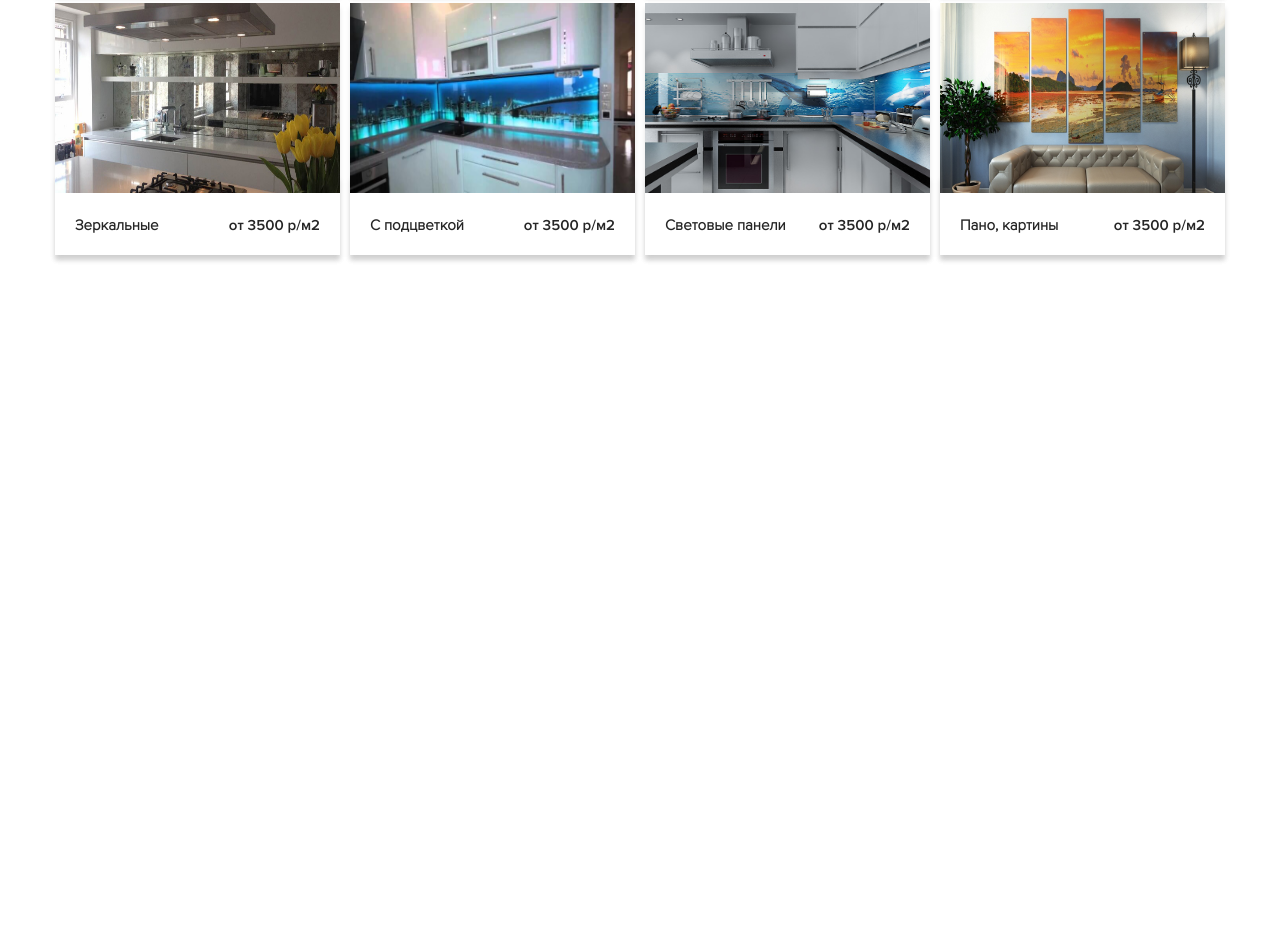
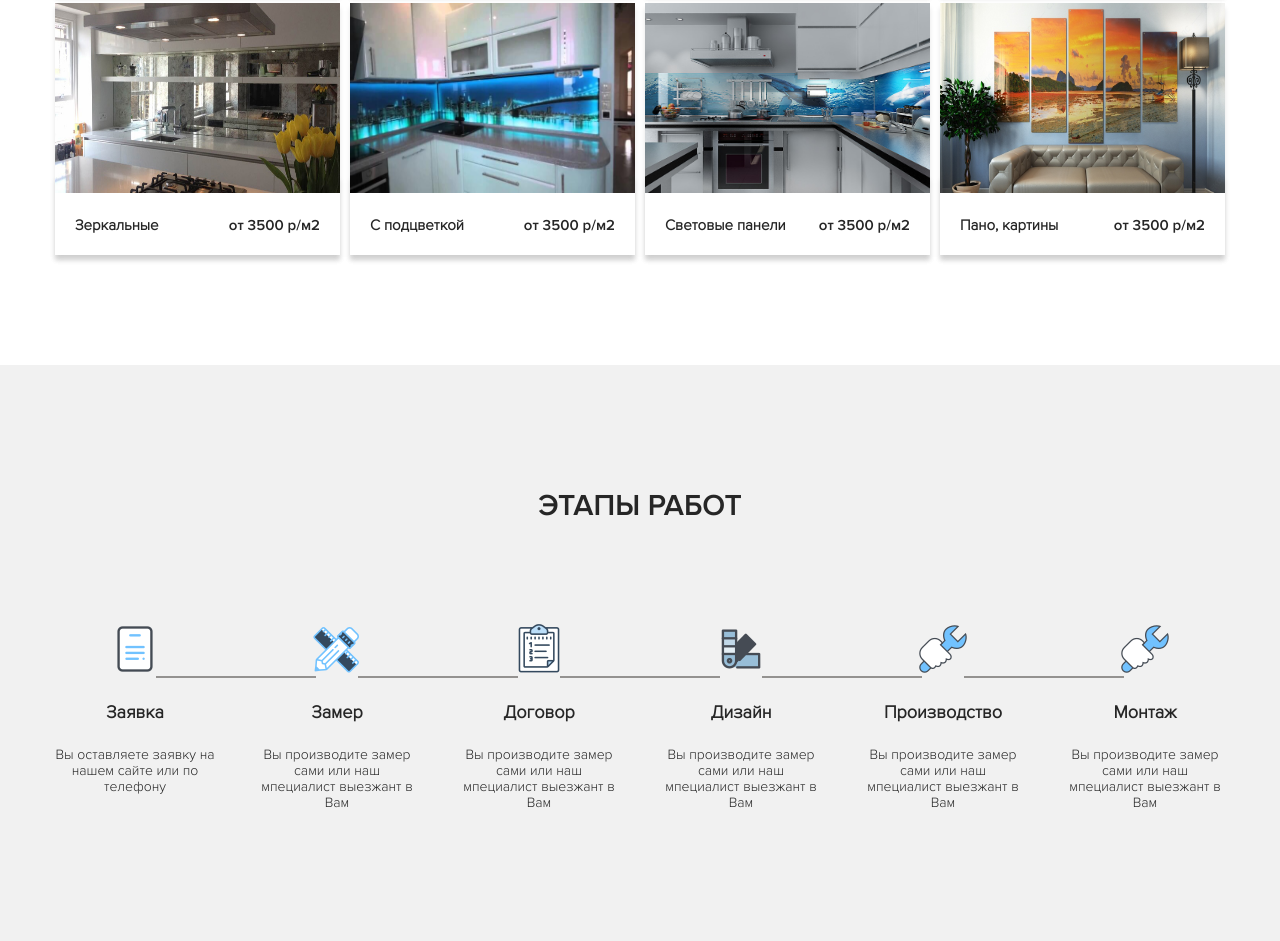
Before and after one commit to MyOnClick/skinali, a plain HTML site: page index.html in a window 1280 px wide. Shown: the part 4478-5419 px from the top of the page. Before the commit the page ends 4843 px from the top, so only its background shows below. Drawn offline with Linux system fonts and the light colour scheme; a script that the page names is missing.

Commit message:
Сверстан  Блог 7

```diff
--- a/css/blocks/_price.scss
+++ b/css/blocks/_price.scss
@@ -53,7 +53,7 @@
 	 display: flex;
 	 justify-content: space-between;
  }
- @media(max-width:991px) {
+ @media(max-width:1199px) {
 	.price {
 		&-block {
 				justify-content: center;
--- /dev/null
+++ b/css/blocks/_step.scss
@@ -0,0 +1,53 @@
+.step {
+	position: relative;
+	text-align: center;
+	&__title {
+		font-size: 18px;
+	}
+	&:last-child {
+		&:before {
+			display: none;
+		}
+	}
+	&:before {
+		display: block;
+		content: '';
+		width: 100%;
+		height: 2px;
+		background-color: rgba(#7e7b78, 0.8);
+		position: absolute;
+		top: 24%;
+		right: -63%;
+	}
+
+	&__text {
+		max-width: 160px;
+		margin: auto;
+		margin-bottom: 30px;
+	}
+
+	&-block {
+		display: flex;
+		justify-content: space-between;
+		flex-wrap: wrap;
+	}
+
+}
+@media(max-width:991px) {
+	.step {
+		flex-basis: 33%;
+		&:before {
+			display: none;
+		}
+	}
+}
+@media(max-width:768px) {
+	.step {
+		flex-basis: 50%;
+	}
+}
+@media(max-width:480px) {
+.step {
+		flex-basis: 100%;
+	}
+}
--- a/css/main.scss
+++ b/css/main.scss
@@ -20,3 +20,5 @@
 @import 'blocks/blog-list';
 // секция 6 price
 @import 'blocks/price';
+// секция 7 stes
+@import 'blocks/step';
--- a/index.html
+++ b/index.html
@@ -378,7 +378,7 @@
 				<h2 class="section-title section__title">Цены и виды скинали</h2><!-- /h2 section__title -->
 				<div class="price-block">
 
-					<div class="price-card price-block__card" >
+					<div class="price-card price-block__card">
 						<div class="price-card__image"><img src="image/price/1.jpg" alt=""></div>
 						<!-- /.price-card__image -->
 						<div class="price-card__text">
@@ -396,7 +396,7 @@
 						<!-- /.price-card__text -->
 					</div>
 					<!-- /.price-card -->
-					<div class="price-card price-block__card" >
+					<div class="price-card price-block__card">
 						<div class="price-card__image"><img src="image/price/2.jpg" alt=""></div>
 						<!-- /.price-card__image -->
 						<div class="price-card__text">
@@ -414,7 +414,7 @@
 						<!-- /.price-card__text -->
 					</div>
 					<!-- /.price-card -->
-					<div class="price-card price-block__card" >
+					<div class="price-card price-block__card">
 						<div class="price-card__image"><img src="image/price/3.jpg" alt=""></div>
 						<!-- /.price-card__image -->
 						<div class="price-card__text">
@@ -432,7 +432,7 @@
 						<!-- /.price-card__text -->
 					</div>
 					<!-- /.price-card -->
-					<div class="price-card price-block__card" >
+					<div class="price-card price-block__card">
 						<div class="price-card__image"><img src="image/price/4.jpg" alt=""></div>
 						<!-- /.price-card__image -->
 						<div class="price-card__text">
@@ -450,7 +450,7 @@
 						<!-- /.price-card__text -->
 					</div>
 					<!-- /.price-card -->
-					<div class="price-card price-block__card" >
+					<div class="price-card price-block__card">
 						<div class="price-card__image"><img src="image/price/5.jpg" alt=""></div>
 						<!-- /.price-card__image -->
 						<div class="price-card__text">
@@ -468,7 +468,7 @@
 						<!-- /.price-card__text -->
 					</div>
 					<!-- /.price-card -->
-					<div class="price-card price-block__card" >
+					<div class="price-card price-block__card">
 						<div class="price-card__image"><img src="image/price/6.jpg" alt=""></div>
 						<!-- /.price-card__image -->
 						<div class="price-card__text">
@@ -486,7 +486,7 @@
 						<!-- /.price-card__text -->
 					</div>
 					<!-- /.price-card -->
-					<div class="price-card price-block__card" >
+					<div class="price-card price-block__card">
 						<div class="price-card__image"><img src="image/price/7.jpg" alt=""></div>
 						<!-- /.price-card__image -->
 						<div class="price-card__text">
@@ -504,7 +504,7 @@
 						<!-- /.price-card__text -->
 					</div>
 					<!-- /.price-card -->
-					<div class="price-card price-block__card" >
+					<div class="price-card price-block__card">
 						<div class="price-card__image"><img src="image/price/8.jpg" alt=""></div>
 						<!-- /.price-card__image -->
 						<div class="price-card__text">
@@ -531,7 +531,62 @@
 		</section>
 		<!-- /.section price -->
 
-
+		<section class="section steps bg-secondary">
+			<div class="container">
+				<h2 class="section-title section__title">Этапы работ</h2>
+				<div class="step-block">
+					<div class="step">
+						<img src="image/step/1.png" alt="Заявка" class="step__img">
+						<h4 class="step__title">Заявка</h4>
+						<!-- /.step__title -->
+						<p class="step__text">Вы оставляете заявку на нашем сайте или по телефону</p>
+						<!-- /.step__text -->
+					</div>
+					<!-- /.step -->
+					<div class="step">
+						<img src="image/step/2.png" alt="Замер" class="step__img">
+						<h4 class="step__title">Замер</h4>
+						<!-- /.step__title -->
+						<p class="step__text">Вы производите замер сами или наш мпециалист выезжант в Вам</p>
+						<!-- /.step__text -->
+					</div>
+					<!-- /.step -->
+					<div class="step">
+						<img src="image/step/3.png" alt="Договор" class="step__img">
+						<h4 class="step__title">Договор</h4>
+						<!-- /.step__title -->
+						<p class="step__text">Вы производите замер сами или наш мпециалист выезжант в Вам</p>
+						<!-- /.step__text -->
+					</div>
+					<!-- /.step -->
+					<div class="step">
+						<img src="image/step/4.png" alt="Дизайн" class="step__img">
+						<h4 class="step__title">Дизайн</h4>
+						<!-- /.step__title -->
+						<p class="step__text">Вы производите замер сами или наш мпециалист выезжант в Вам</p>
+						<!-- /.step__text -->
+					</div>
+					<!-- /.step -->
+					<div class="step">
+						<img src="image/step/5.png" alt="Производство" class="step__img">
+						<h4 class="step__title">Производство</h4>
+						<!-- /.step__title -->
+						<p class="step__text">Вы производите замер сами или наш мпециалист выезжант в Вам</p>
+						<!-- /.step__text -->
+					</div>
+					<!-- /.step -->
+					<div class="step">
+						<img src="image/step/5.png" alt="Монтаж" class="step__img">
+						<h4 class="step__title">Монтаж</h4>
+						<!-- /.step__title -->
+						<p class="step__text">Вы производите замер сами или наш мпециалист выезжант в Вам</p>
+						<!-- /.step__text -->
+					</div>
+					<!-- /.step -->
+				</div>
+				<!-- /.steps-blosk -->
+			</div>
+		</section>
 	</main>
 
 
```
Also changed, not shown: css/main.css, image/step/1.png (added), image/step/2.png (added), image/step/3.png (added), image/step/4.png (added), image/step/5.png (added), 1 other file.
